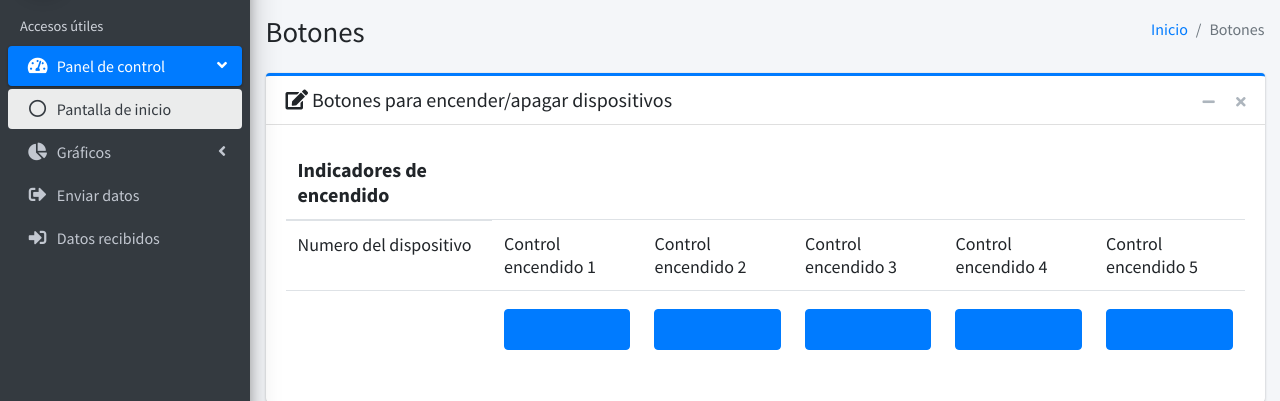
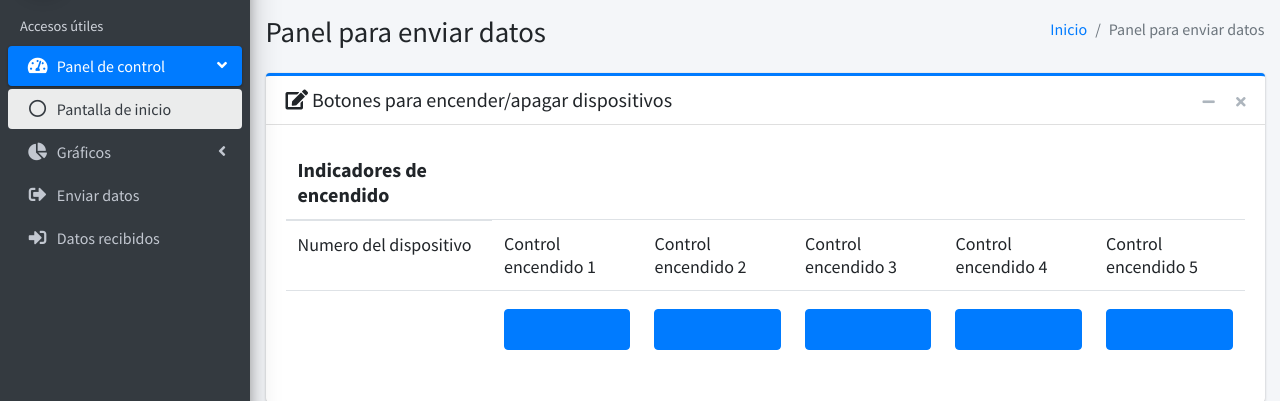
Before and after one commit to Fersegura/InfraRed_Remote_Controller_and_Temperature_Measurements_with_Arduino, a PHP site: page /my_buttons.php in a window 1280 px wide. Shown: the part 57-458 px from the top of the page. Run offline with PHP 8.4, Linux system fonts and the light colour scheme; data that the repository does not hold is empty; a stand-in replaces the project's code that opens the database connection; some libraries are stand-ins or nearby versions.

Commit message:
Add files via upload

```diff
--- a/WiFi Connection with local server/Web Page/my_buttons.php
+++ b/WiFi Connection with local server/Web Page/my_buttons.php
@@ -178,12 +178,12 @@
                 <div class="container-fluid">
                     <div class="row mb-2">
                     <div class="col-sm-6">
-                        <h1>Botones</h1>
+                        <h1>Panel para enviar datos</h1>
                     </div>
                     <div class="col-sm-6">
                         <ol class="breadcrumb float-sm-right">
                         <li class="breadcrumb-item"><a href="#">Inicio</a></li>
-                        <li class="breadcrumb-item active">Botones</li>
+                        <li class="breadcrumb-item active">Panel para enviar datos</li>
                         </ol>
                     </div>
                     </div>
--- a/WiFi Connection with local server/Web Page/my_recibidos.php
+++ b/WiFi Connection with local server/Web Page/my_recibidos.php
@@ -190,12 +190,12 @@
                 <div class="container-fluid">
                     <div class="row mb-2">
                     <div class="col-sm-6">
-                        <h1 class="m-0">Datos Recibidos</h1>
+                        <h1 class="m-0">Panel de datos recibidos</h1>
                     </div><!-- /.col -->
                     <div class="col-sm-6">
                         <ol class="breadcrumb float-sm-right">
                         <li class="breadcrumb-item"><a href="../my_index.php">Inicio</a></li>
-                        <li class="breadcrumb-item active">Datos Recibidos</li>
+                        <li class="breadcrumb-item active">Panel de datos recibidos</li>
                         </ol>
                     </div><!-- /.col -->
                     </div><!-- /.row -->
```
